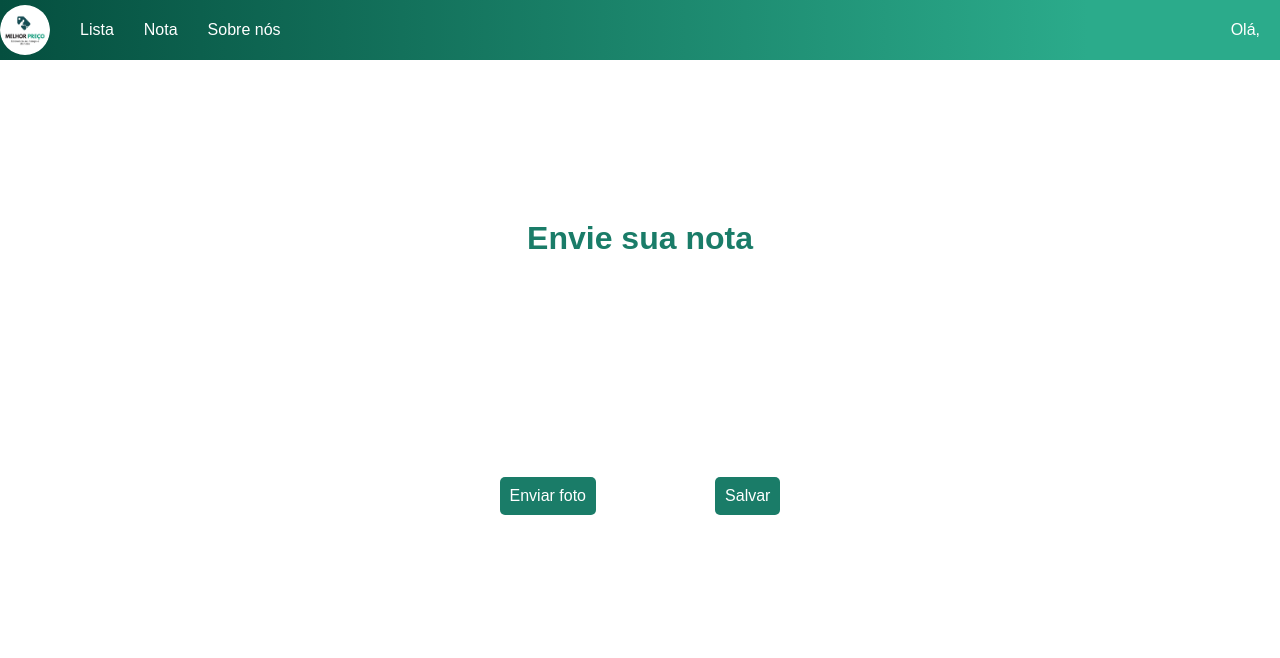
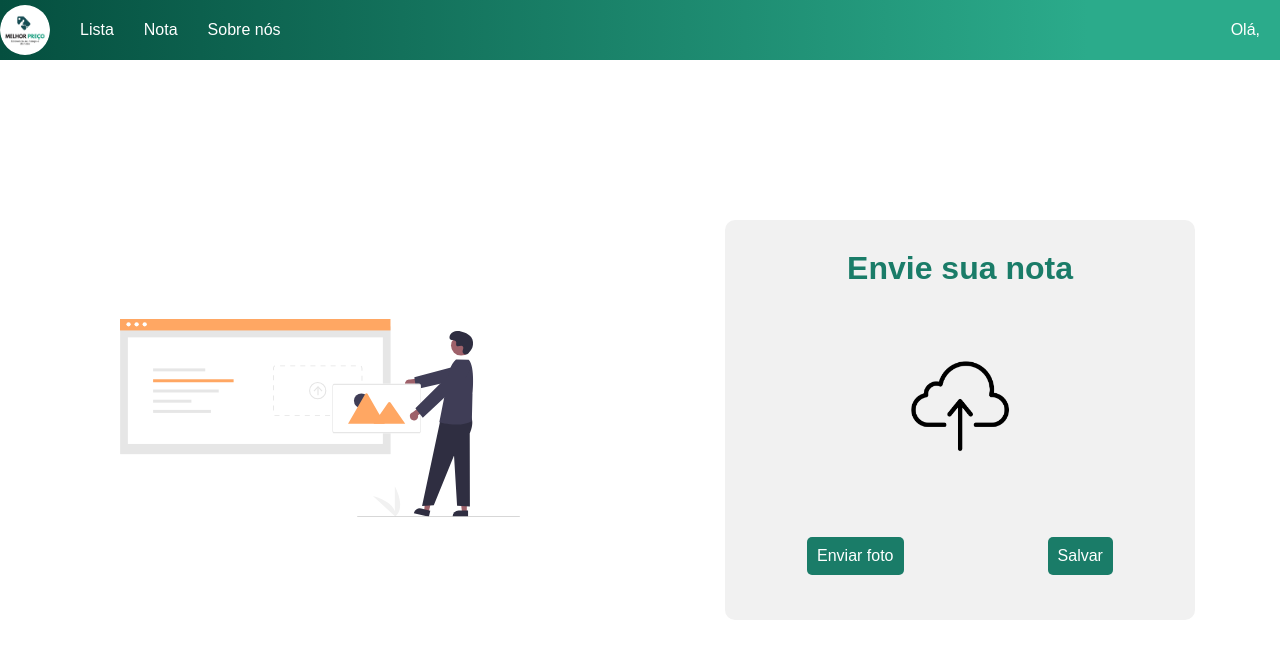
Before and after one commit to Olivwallace/MelhorPrecoReact, a React (Create React App) app: page /nota in a window 1280 px wide. Shown: the top 658 px of the page. Built offline with nearby package versions, Linux system fonts and the light colour scheme.

Commit message:
finalização nota

```diff
--- /dev/null
+++ b/src/APP/assets/components/Nota/propsNota.ts
@@ -0,0 +1,6 @@
+export interface propsInfonota{
+    onChange:() =>{}
+
+    produtos: string[];
+
+}
--- a/src/APP/pages/EnvioNota/envioNota.css
+++ b/src/APP/pages/EnvioNota/envioNota.css
@@ -9,38 +9,55 @@ body {
 .main-container {
     height: 90vh;
     display: grid;
+    grid-template-columns: repeat(2, 1fr);
+grid-template-rows: 1fr;
     align-items: center;
     justify-items: center;
 }
 .titulo{
+
     text-align: center;
-    margin: 0 auto;
+    margin: 20px auto;
     color: #1a7c68;
 }
 .container-img {
+    display: flex;
+    justify-content: space-around;
+    align-items: center;
+    overflow-y: hidden;
+    overflow-x: auto;
+    scroll-behavior: smooth;
 height: 200px;
- width: 380px;
- padding: 10px;
+ width: 450px;
+
 }
 
 
 .imgNota {
     position: relative;
-    width: 100px;
-    z-index: 2;
+    width: 120px;
+    border-radius: 10px;
+
 }
 
 .btnDelete{
     background-color: #704c4c00;
     border: none;
     width: 20px;
+    position: absolute;
+    z-index: 3;
 
+}
+.uploadSVG{
+    width: 400px;
 }
 
 .form{
-
-    width: 400px;
-    height: 400px;
+    background-color: rgb(241, 241, 241);
+    border-radius: 10px;
+    padding: 10px;
+    width: 450px;
+    height: 380px;
 
 }
 .input-img{
@@ -57,10 +74,11 @@ height: 200px;
     font-size: medium;
 }
 .divImg{
-    width: 150px;
-    height: 100px;
+
+   border-radius: 10px;
 }
 .botoes{
+    margin-top: 30px;
     display: flex;
     justify-content: space-around;
 }
--- a/src/APP/pages/EnvioNota/index.tsx
+++ b/src/APP/pages/EnvioNota/index.tsx
@@ -1,20 +1,31 @@
 import React, { useCallback, useEffect, useState } from "react";
 import { ReactComponent as DelSVG } from "./img/delete.svg";
+import upload from "./img/upload.png"
+import imgUp from "./img/imgUp.svg"
 import { NavBar } from "../../assets/components";
 import "./envioNota.css"
 type EventSubmit = React.FormEvent<HTMLFormElement>
 
 export const EnvioNota: React.FC = () => {
     const [isVazio, setIsVazio] = useState(false);
+    const [isCheio, setIsCheio] = useState(false);
+    const [isImgDefault, setImgDefault] = useState(true);
     const [image, setImage] = useState<File[]>([]); // inicializa o vetor de estados como um vetor vazio
     const [itens, setItens] = useState<React.ReactNode[]>([])
+    const [isConfirmOne, setIsConfirmOne] = useState(false);
+
 
     const handleDeleteImagem = (index: number) => {
+        console.log(image.length);
 
+        setIsCheio(false);
+        return () => {
 
-        return () => {
             const newImages = [...image];
             newImages.splice(index, 1);
+            if (newImages.length < 1) {
+                setImgDefault(true);
+            }
             setImage(newImages);
         };
     };
@@ -25,16 +36,8 @@ export const EnvioNota: React.FC = () => {
         if (image.length <= 0) {
             setIsVazio(true);
             return;
-
         }
-
-        console.log(image);
-        const formData = new FormData();
-        for (let i = 0; i < image.length; i++) {
-            formData.append('image', image[i]);
-        }
-
-
+        setIsConfirmOne(true);
     }, [image]);
 
 
@@ -68,32 +71,43 @@ export const EnvioNota: React.FC = () => {
             hrefSobreNos={""} />
 
             <main className="main-container">
-
-
-
-
+                {!isConfirmOne ? <><div className="div1">
+                    <img className="uploadSVG" src={imgUp} alt="" />
+                </div>
                     <div className="form">
                         <form onSubmit={handlesubmit}>
                             <h1 className="titulo">Envie sua nota</h1>
-
-                        <input id="uploadPhoto" className="input-img" type="file" accept="image/*" name="image" onChange={e => {
+                            <input disabled={isCheio} id="uploadPhoto" className="input-img" type="file" accept="image/*" name="image" onChange={e => {
                                 const file = e.target.files?.[0];
                                 if (file) {
-                                setImage(image => [...image, file]); // adiciona o arquivo ao vetor de estados se ele existir
+                                    if (image.length < 3) {
+                                        setImgDefault(false);
+                                        setImage(image => [...image, file]);
+                                    } else {
+                                        setIsCheio(true);
+                                    }
                                     setIsVazio(false);
                                 }
                             }} />
                             <div className="container-img">
-                            {image? itens:<img src= "./img/upload.png"/>}
+                                {isImgDefault && <img width={200} src={upload}></img>}
+                                {itens}
                             </div>
-                        {isVazio && <label className="erro">Selecione imagens!!</label>}
+                            {isCheio && <label className="erro">Limite de 3 notas fiscais!!</label>}
+                            {isVazio && <label className="erro">Selecione notas fiscais!!</label>}
                             <div className="botoes">
                                 <label className="btnUpload" htmlFor="uploadPhoto"> Enviar foto</label>
                                 <button className="btn-submit" type="submit">Salvar</button>
                             </div>
                         </form>
                     </div>
+                </> :
 
+
+                <p></p>
+
+
+                }
             </main>
         </>
 
```
Also changed, not shown: src/APP/assets/components/Nota/nota.tsx (added, +31 -0 lines), src/APP/model/infoNota.tsx (added, +7 -0 lines), src/APP/pages/EnvioNota/img/imgUp.svg (added). Lines whose indentation alone changed are shown as unchanged.
